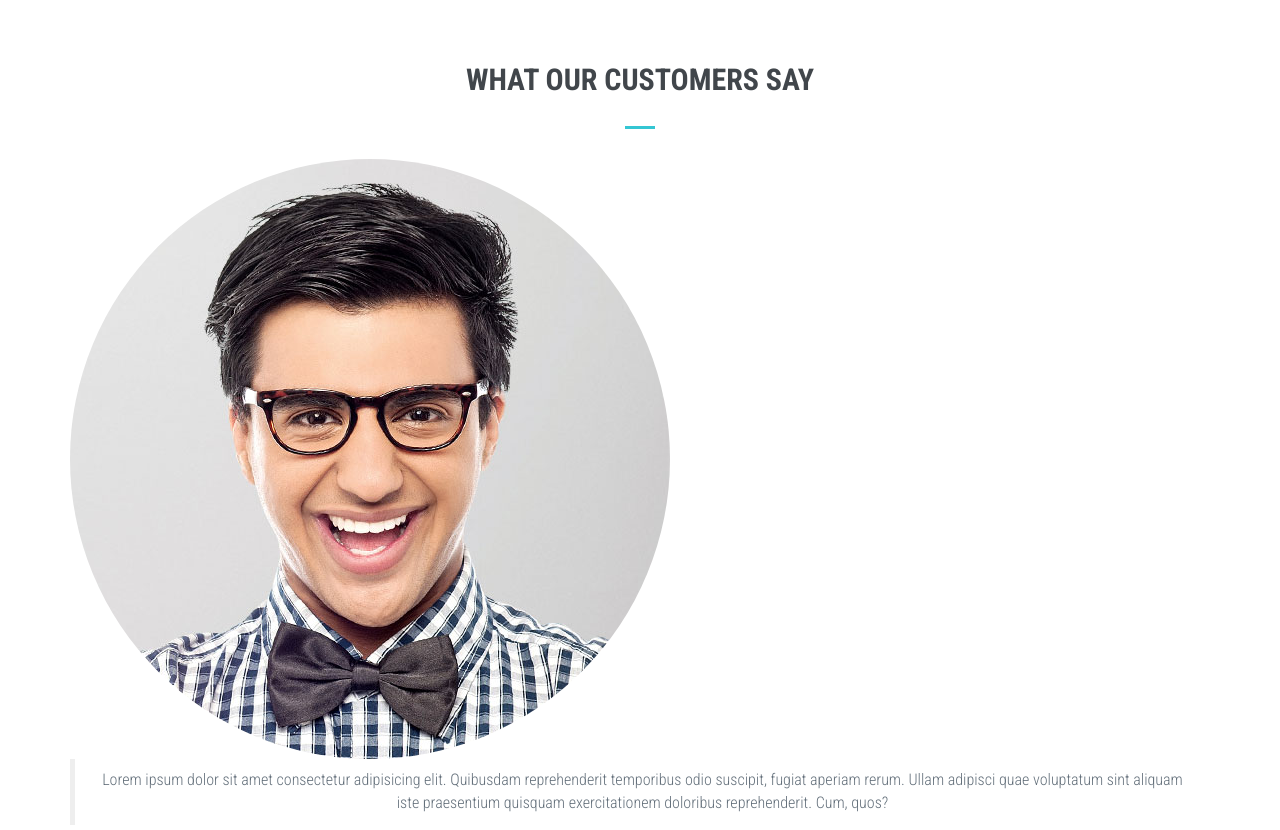
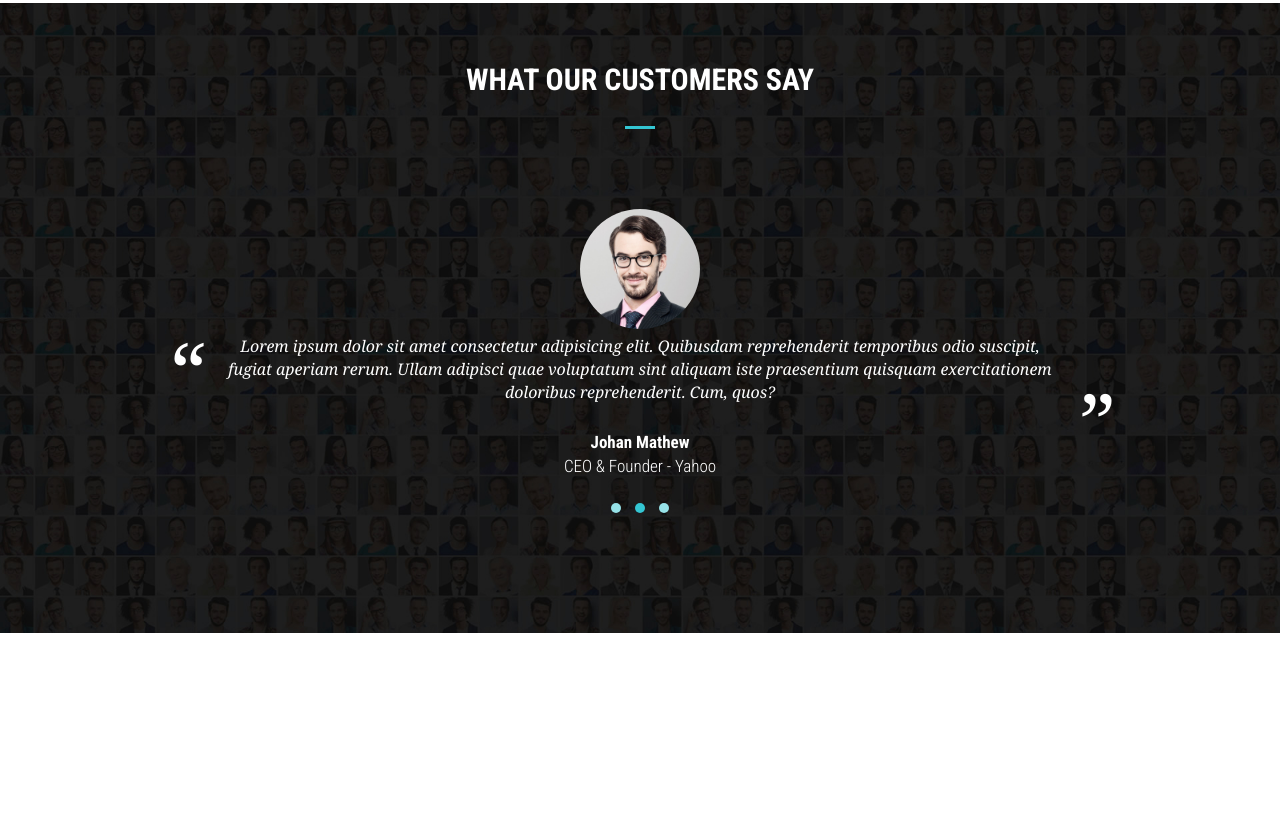
Before and after one commit to sohlae/vesco, a plain HTML site: page Vesco/index.html in a window 1280 px wide. Shown: the part 3610-4440 px from the top of the page. After the commit the page ends 4243 px from the top, so only its background shows below. Drawn offline with Linux system fonts and the light colour scheme.

Commit message:
Created the testimonials section

```diff
--- a/Vesco/css/styles.css
+++ b/Vesco/css/styles.css
@@ -139,6 +139,10 @@ h3 {
     font-weight: 700;
     text-align: center;
     margin: 0 0 30px 0;
+}
+
+.content-title-white h3 {
+    color: #fff;
 }
 
 .content-title-underline {
@@ -313,3 +317,68 @@ h4.team-member-designation {
 .icon-gray i:hover {
     color: #34c6d3;
 }
+
+
+/*================================================================================
+                                   TESTIMONIALS
+================================================================================*/
+#testimonials-cover {
+    background-image: url("../img/bg-testimonials.jpg");
+}
+
+#testimonials .content-box {
+    background-color: rgba(0, 0, 0, 0.1);
+}
+
+#customers-testimonials {
+    padding: 50px 0;
+}
+
+.testimonial img {
+    max-width: 120px;
+    margin: 0 auto;
+}
+
+.testimonial blockquote {
+    border: 0;
+    font-family: Georgia, sans-serif;
+    font-style: italic;
+    color: #fff;
+    padding: 6px 150px;
+    position: relative;
+}
+
+.testimonial blockquote p {
+    color: #fff;
+}
+
+.testimonial blockquote::before,
+.testimonial blockquote::after {
+    font-size: 80px;
+    font-style: normal;
+    line-height: 1;
+    width: 30px;
+    height: 30px;
+    position: absolute;
+}
+
+.testimonial blockquote::before {
+    content: "\201C";
+    top: 0;
+    left: 100px;
+}
+
+.testimonial blockquote::after {
+    content: "\201D";
+    bottom: 0;
+    right: 100px;
+}
+
+.testimonial-author p {
+    color: #fff;
+    font-size: 17px;
+}
+
+.testimonial-author strong {
+    display: block;
+}
--- a/Vesco/index.html
+++ b/Vesco/index.html
@@ -317,7 +317,7 @@
 
     <!-- Testimonials -->
     <section id="testimonials">
-        <div id="testimonials-cover">
+        <div id="testimonials-cover" class="bg-parallax">
             <div class="content-box">
                 <div class="content-title content-title-white wow animated fadeInDown" data-wow-duration="1s"
                     data-wow-delay=".5s">
@@ -328,10 +328,10 @@
                 <div class="container">
                     <div class="row wow animated bounceInDown" data-wow-duration="1s" data-wow-delay=".5s">
                         <div class="col-md-12">
-                            <div id="customers-testimonials" class="text-center">
+                            <div id="customers-testimonials" class="text-center owl-carousel owl-theme">
                                 <div class="testimonial">
                                     <img src="img/client/client-1.jpg" alt="testimonial" class="img-responsive img-circle">
-                                    <blockquote>
+                                    <blockquote class="text-center">
                                         <p>Lorem ipsum dolor sit amet consectetur adipisicing elit. Quibusdam
                                             reprehenderit
                                             temporibus odio suscipit, fugiat aperiam rerum. Ullam adipisci quae
@@ -349,7 +349,7 @@
                                 </div>
                                 <div class="testimonial">
                                     <img src="img/client/client-2.jpg" alt="testimonial" class="img-responsive img-circle">
-                                    <blockquote>
+                                    <blockquote class="text-center">
                                         <p>Lorem ipsum dolor sit amet consectetur adipisicing elit. Quibusdam
                                             reprehenderit
                                             temporibus odio suscipit, fugiat aperiam rerum. Ullam adipisci quae
@@ -367,7 +367,7 @@
                                 </div>
                                 <div class="testimonial">
                                     <img src="img/client/client-3.jpg" alt="testimonial" class="img-responsive img-circle">
-                                    <blockquote>
+                                    <blockquote class="text-center">
                                         <p>Lorem ipsum dolor sit amet consectetur adipisicing elit. Quibusdam
                                             reprehenderit
                                             temporibus odio suscipit, fugiat aperiam rerum. Ullam adipisci quae
--- a/Vesco/js/custom.js
+++ b/Vesco/js/custom.js
@@ -9,6 +9,9 @@ $(function () {
         }
     });
 
+    // ============================================================
+    //                             TEAM
+    // ============================================================
     $("#team-members").owlCarousel({
         items: 3,
         autoplay: true,
@@ -16,4 +19,15 @@ $(function () {
         loop: true,
         autoplayHoverPause: true
     });
+
+    // ============================================================
+    //                        TESTIMONIALS
+    // ============================================================
+    $("#customers-testimonials").owlCarousel({
+        items: 1,
+        autoplay: true,
+        smartSpeed: 700,
+        loop: true,
+        autoplayHoverPause: true
+    });
 });
```
